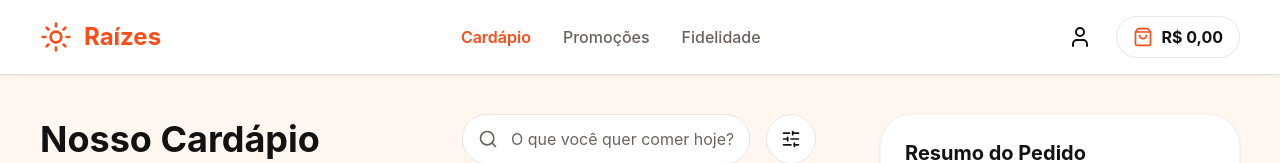
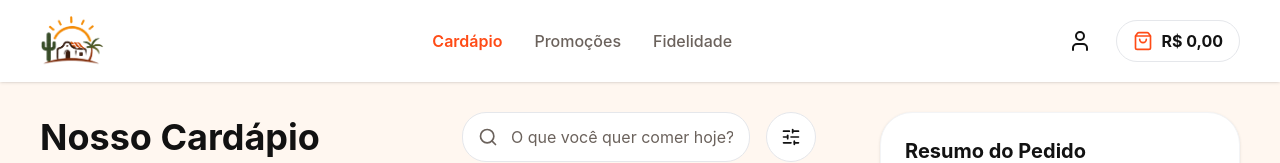
Before and after one commit to vitorl1maa/raizes-do-nordeste, a React (Vite) app: page /cardapio in a window 1280 px wide. Shown: the top 163 px of the page. Built offline with nearby package versions, Linux system fonts and the light colour scheme.

Commit message:
feat: replace text header with logo and apply fixed positioning to navigation layout

```diff
--- a/src/components/organisms/Header.tsx
+++ b/src/components/organisms/Header.tsx
@@ -1,5 +1,6 @@
 import React from 'react';
 import { Sun, User, ShoppingBag } from 'lucide-react';
+import logo from "../../assets/images/logo-pequeno.png"
 
 interface HeaderProps {
   cartTotal?: number;
@@ -12,10 +13,9 @@ export const Header: React.FC<HeaderProps> = ({ cartTotal = 0 }) => {
   }).format(cartTotal);
 
   return (
-    <header className="flex items-center justify-between px-10 py-4 bg-bg-surface shadow-sm">
+    <header className="flex items-center justify-between px-10 py-4 bg-bg-surface shadow-sm fixed top-0 z-10 w-full">
       <div className="flex items-center gap-3">
-        <Sun className="text-primary" size={32} />
-        <span className="text-2xl font-bold text-primary">Raízes</span>
+        <img src={logo} alt="Logo" className="w-16" />
       </div>
 
       <nav className="hidden md:flex items-center gap-8">
--- a/src/components/pages/MenuPage.tsx
+++ b/src/components/pages/MenuPage.tsx
@@ -49,7 +49,7 @@ export const MenuPage: React.FC = () => {
     <div className="min-h-screen bg-bg-base flex flex-col text-left">
       <Header cartTotal={getCartTotal()} />
 
-      <main className="flex-1 max-w-[1440px] w-full mx-auto px-4 md:px-10 py-10 flex flex-col lg:flex-row gap-16">
+      <main className="flex-1 max-w-[1440px] w-full mx-auto px-4 md:px-10 pt-28 pb-10 flex flex-col lg:flex-row gap-16">
         {/* Left Column - Menu */}
         <div className="flex-1 flex flex-col gap-10">
           <div className="flex flex-col md:flex-row md:items-center justify-between gap-6">
```
Also changed, not shown: src/assets/images/logo-pequeno.png (added), src/assets/images/raizes-logo.png (added).
